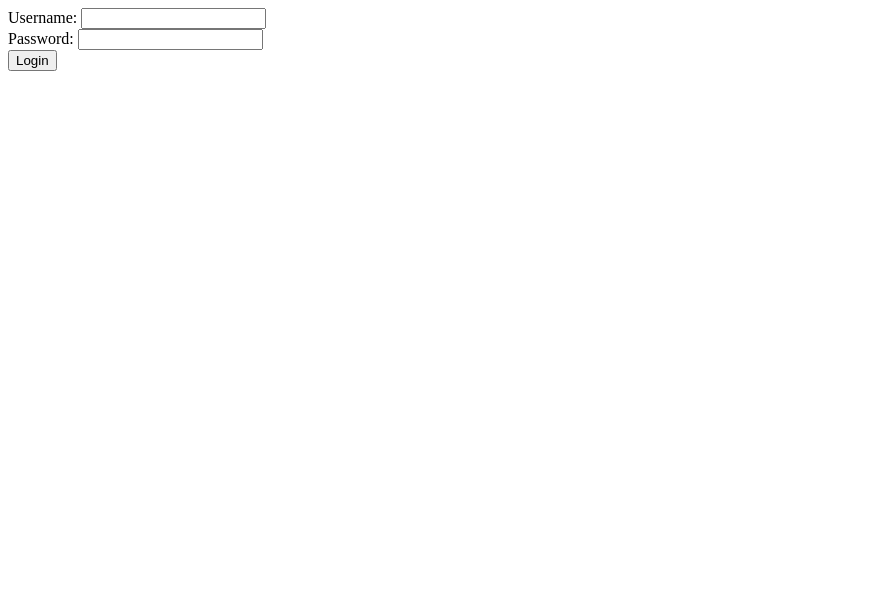
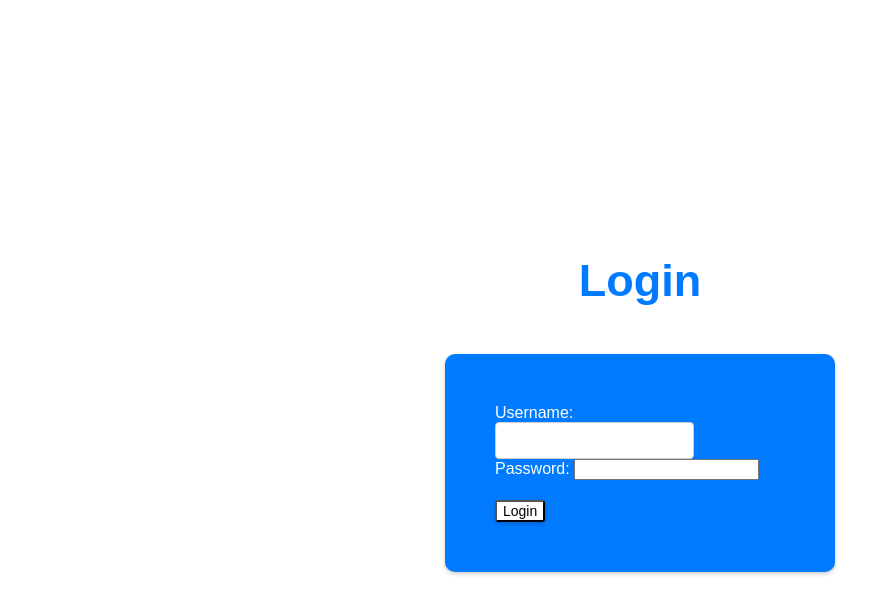
Before and after one commit to maroo1746/noverdose, a Django app: page /login/ in a window 1280 px wide. Shown: the top 614 px of the page, without its empty margins (0-891 px from the left). Run offline with Django 4.2, Linux system fonts and the light colour scheme; parts of the project's set-up code (start-up, migrations or seed data) failed here and were passed over.

Commit message:
edit frontend login

```diff
--- a/searchmed/templates/searchmed/addinfo.html
+++ b/searchmed/templates/searchmed/addinfo.html
@@ -4,7 +4,6 @@
     <meta charset="UTF-8">
     <meta name="viewport" content="width=device-width, initial-scale=1.0">
     <title>Add Info</title>
-    <link rel="stylesheet" href="{% static 'css/styles.css' %}">
 </head>
 <body>
 
--- a/searchmed/templates/searchmed/login.html
+++ b/searchmed/templates/searchmed/login.html
@@ -1,5 +1,62 @@
+{% load static %}
+
+<!DOCTYPE html>
+<html>
+<head>
+    <title>로그인 화면 Login Page</title>
+    <link rel="stylesheet" href="{% static 'css/styles.css' %}">
+    <style>
+        body {
+            display: flex;
+            flex-direction: column;
+            align-items: center;
+            justify-content: center;
+            min-height: 100vh;
+            margin: 0;
+            font-family: 'Arial', sans-serif;
+            color: white;
+        }
+
+        h2 {
+            color: #007BFF;
+            text-align: center;
+            font-size: 45px;
+        }
+
+        form {
+            display: flex;
+            flex-direction: column;
+            align-items: center;
+            justify-content: center;
+            margin: 0 auto;
+            font-size: 16px;
+        }
+
+        .form-container {
+            background-color: #007BFF;
+            padding: 50px;
+            border-radius: 10px;
+            box-shadow: 0 2px 4px rgba(0, 0, 0, 0.2);
+            width: 100%;
+            max-width: 290px;
+            margin: 10px auto;
+        }
+
+        button[type="submit"] {
+            font-size: 14px;
+            margin-top: 20px;
+            background-color: white;
+            border-radius: 10%;
+            box-shadow: 0 2px 4px rgba(0, 0, 0, 0.2);
+        }
+    </style>
+</head>
+<body>
+    <h2>Login</h2>
+
     <form method="post">
         {% csrf_token %}
+        <div class="form-container">
             <div>
                 <label for="id_username">Username:</label>
                 <input type="text" name="username" required id="id_username">
@@ -11,4 +68,7 @@
             <div>
                 <button type="submit">Login</button>
             </div>
+        </div>
     </form>
+</body>
+</html>
```
Lines whose indentation alone changed are shown as unchanged.
